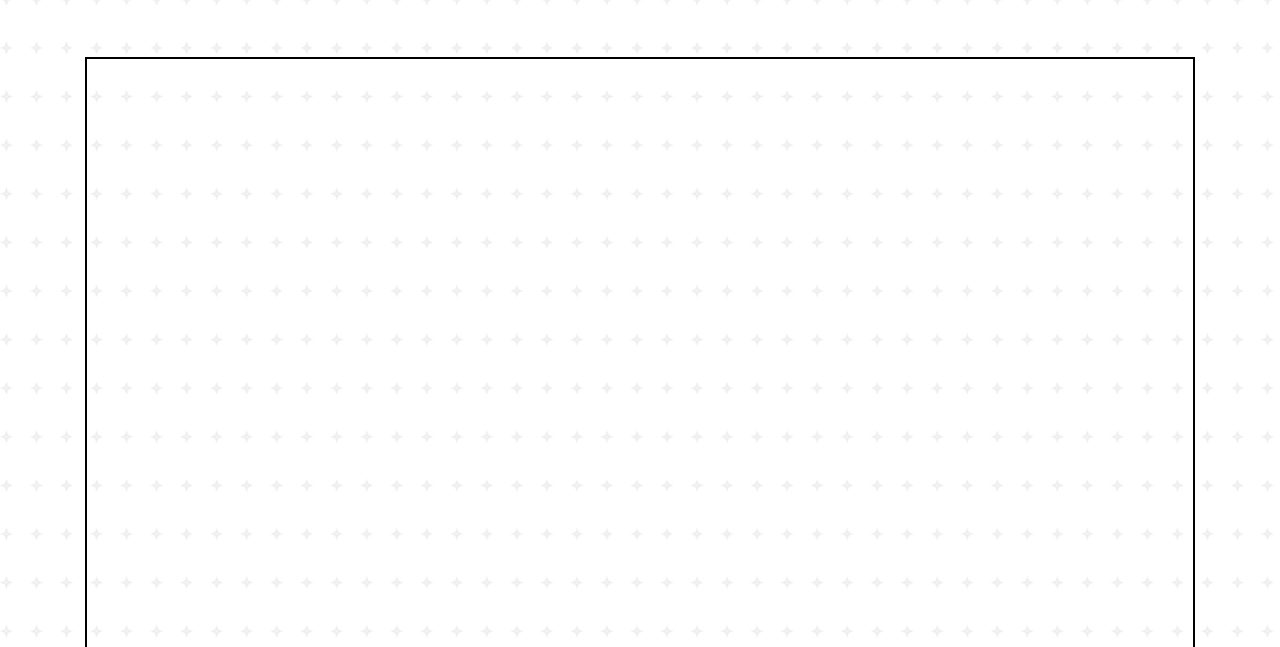
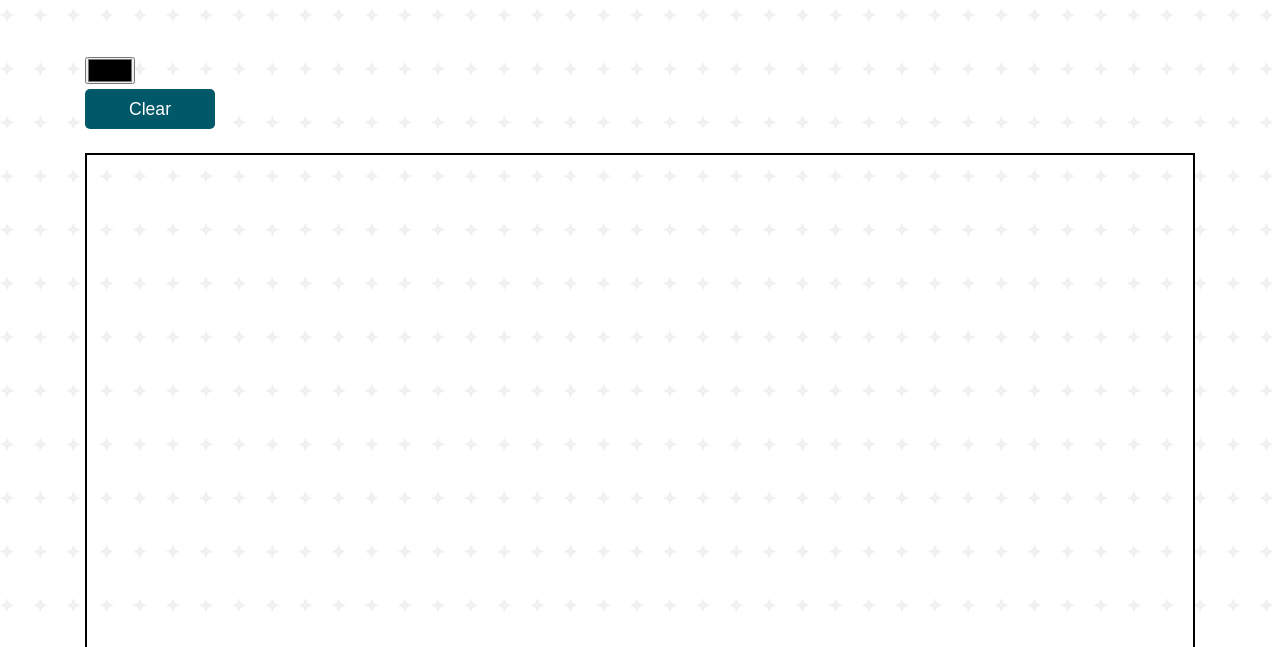
Before and after one commit to chakradhar-brs/html-canvas, a plain HTML site: page index.html in a window 1280 px wide. Shown: the part 153-800 px from the top of the page. Drawn offline with nearby package versions, Linux system fonts and the light colour scheme.

Commit message:
Update index.html

```diff
--- a/index.html
+++ b/index.html
@@ -50,8 +50,16 @@
     </header>
 
 
-    <main role="main" class="container mx-auto">
-      <canvas id="draw" class="mb-5"></canvas>
+     <main role="main" class="container mx-auto">
+      <input type="color" id="colorPicker" value="#000000" />
+      <br />
+      <div>
+        <button id="clearButton" class="btn btn-success btn-sm">Clear</button>
+        <!-- Clear button -->
+      </div>
+      <br />
+      <canvas id="draw" class="mb-5" width="1189" height="545"></canvas>
+      <br />
     </main>
 
     <footer class="footer footer-dark">
```
